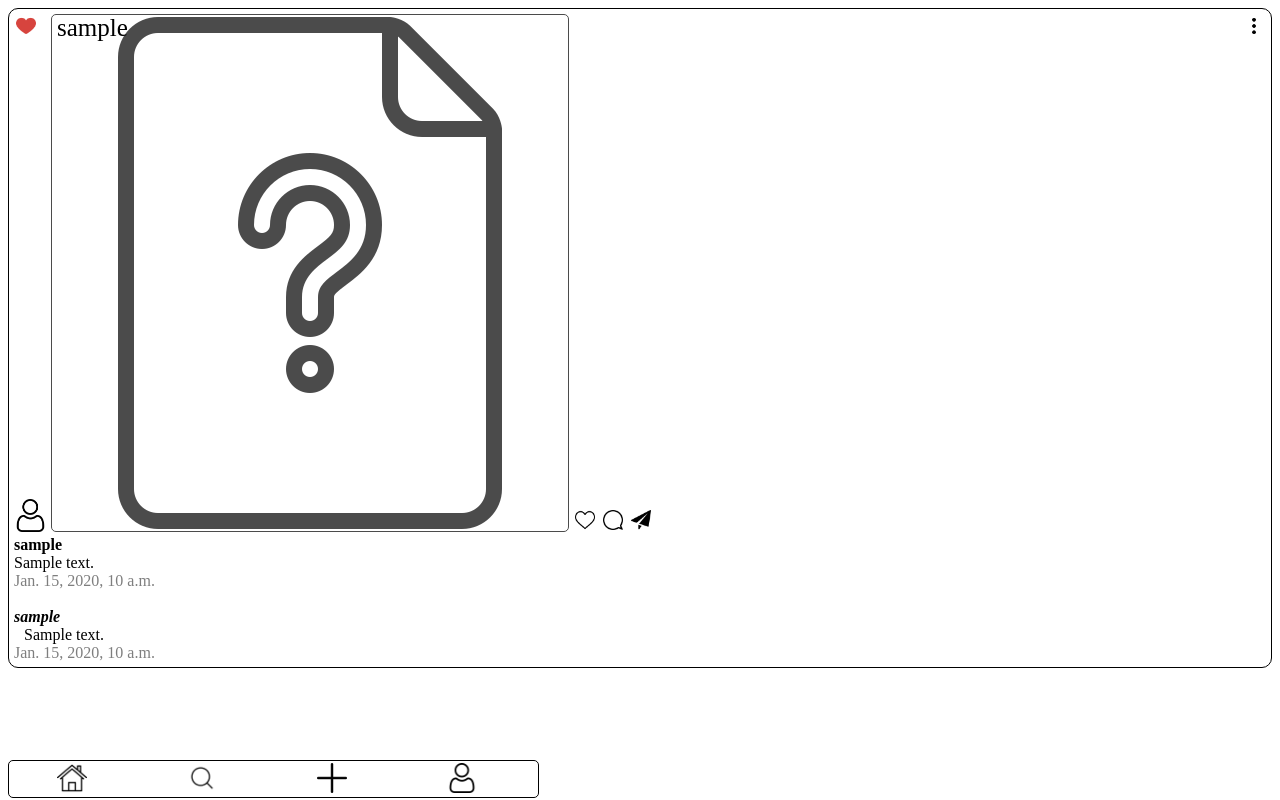
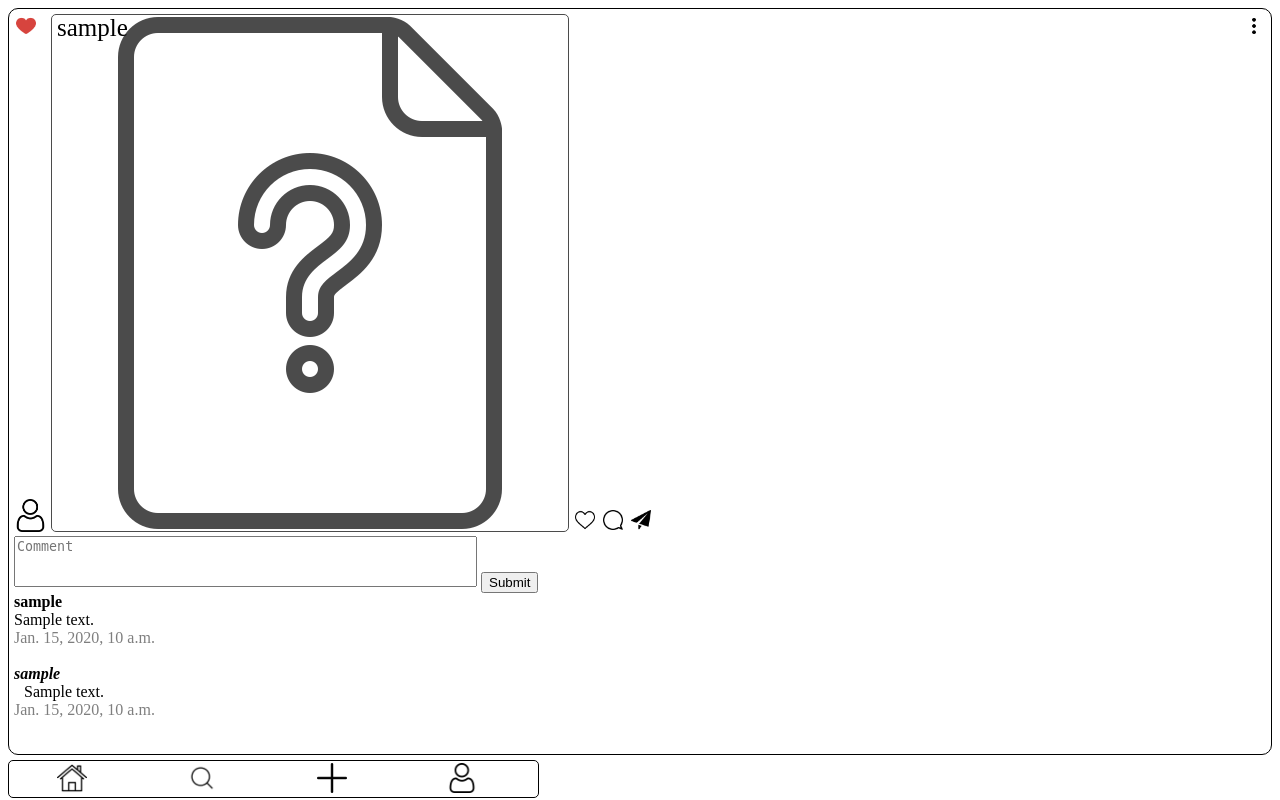
Before and after one commit to MatinGhasemi/instagram, a Django app: page /1 in a window 1280 px wide. Run offline with Django 4.2, Linux system fonts and the light colour scheme; tables that the repository leaves empty hold one stand-in row (values such as "Sample post"); some libraries are stand-ins or nearby versions.

Commit message:
comment added

```diff
--- a/instagram/static/instagram/js/script.js
+++ b/instagram/static/instagram/js/script.js
@@ -1,5 +1,8 @@
 let heart = document.getElementById('heart')
 let heart_red = document.getElementById('heart-red')
+
+// let comment_icon =document.getElementById('comment')
+// let comment = document.getElementById('add-comment')
 
 
 heart.style.zIndex = 1
--- a/instagram/templates/instagram/comment.html
+++ b/instagram/templates/instagram/comment.html
@@ -16,10 +16,18 @@
         <img class="post-pic" src="{% static 'instagram/images/unknown-mail.png' %}" alt="user">
         <img id="heart" class="like-comment" src="{% static 'instagram/images/heart.png' %}" alt="heart">
         <img id="heart-red" class="heart-red" src="{% static 'instagram/images/heart-red.png' %}" alt="heart">
-        <a href="http://127.0.0.1:8000/admin/instagram/comment/add/" target="_blank"><img class="like-comment" src="{% static 'instagram/images/chat.png' %}" alt="chat"></a>
+        <img class="like-comment" id="comment" src="{% static 'instagram/images/chat.png' %}" alt="chat">
         <img class="like-comment" src="{% static 'instagram/images/paper-plane.png' %}" alt="share">
         <img class="like-comment-dots" src="{% static 'instagram/images/dots.png' %}" alt="dots">
-
+          <section id="add-comment" >
+            <form action="{% url 'comment' post.id %}" method="POST">
+              {% csrf_token %}
+              <div>
+                <textarea style="resize: none;" placeholder="Comment" name="comment_body" cols="55" rows="3"></textarea>
+                <button type="submit">Submit</button>
+              </div>
+            </form>
+          </section>
         <div><b>{{ post.user }}</b></div>
         <div class="container-fluid">
             {{ post.post_body }}
@@ -29,9 +37,10 @@
         {% for c in comment %}
         <div><strong><i>{{ c.user }}</i></strong></div>
         <div class="comment-body">{{ c.body }}</div>
-        <div style="opacity: 50%;">{{ c.created_time }}</div>
+        <div style="opacity: 50%; margin-bottom: 30px;">{{ c.created_time }}</div>
         {% endfor %}
     </section>
+
 
     <section id="footer-section">
       <a href="/"><img class="footer-icon" src="{% static 'instagram/images/house.png' %}" alt="home"></a>
--- a/instagram/templates/instagram/main.html
+++ b/instagram/templates/instagram/main.html
@@ -36,7 +36,7 @@
         <div class="container-fluid">
             {{ post.post_body }}
         </div>
-        <div style="opacity: 50%;">{{ post.created_time }}</div>
+        <div style="opacity: 50%;">{{ post.created_time|date:"Y-m-d  H:i a" }}</div>
         <br>
         <br>
     </section>
--- a/instagram/urls.py
+++ b/instagram/urls.py
@@ -1,9 +1,9 @@
 from django.urls import path
 
-from .views import index,comments,userPage
+from .views import Index,Comments,UserPage
 
 urlpatterns = [
-    path('', index, name='index'),
-    path('<int:id>',comments ,name='comment'),
-    path('user-page',userPage , name='userpage')
+    path('', Index.as_view(), name='index'),
+    path('<int:id>',Comments.as_view() ,name='comment'),
+    path('user-page',UserPage.as_view() , name='userpage')
 ]
--- a/instagram/views.py
+++ b/instagram/views.py
@@ -1,19 +1,52 @@
-from django.shortcuts import render
+from django.shortcuts import redirect, render
+from django.http import HttpResponse, HttpResponseBadRequest
+from django.views import View
 
 from .models import Post,Comment,User
 
 
-def index(request):
-    posts = Post.objects.all()
+# def index(request):
+#     posts = Post.objects.all().order_by('-created_time')
+#     return render(request,'instagram/main.html',context={'posts':posts})
 
-    return render(request,'instagram/main.html',context={'posts':posts})
+class Index(View):
+    def get(self,request):
+        try:
+            posts = Post.objects.all().order_by('-created_time')
+            return render(request,'instagram/main.html',context={'posts':posts})
+        except:
+            return render(request,"instagram/error.html",{})
 
-def comments(request,id):
-    post = Post.objects.get(id=id)
-    comment = post.comment_set.all()
-    return render(request,'instagram/comment.html',context={'post':post , 'comment':comment})
+# def comments(request,id):
+#     post = Post.objects.get(id=id)
+#     comment = post.comment_set.all()
+#     return render(request,'instagram/comment.html',context={'post':post , 'comment':comment})
 
-def userPage(request):
-    user = User.objects.get(username='Matin')
-    user_post = user.post_set.all()
-    return render(request,'instagram/user-page.html',{'user':user ,'user_post':user_post})
+class Comments(View):
+    def get(self,request,id):
+        try:
+            post = Post.objects.get(id=id)
+            comment = post.comment_set.all().order_by('-created_time')
+            return render(request,'instagram/comment.html',context={'post':post , 'comment':comment})
+        except:
+            return render(request,"instagram/error.html",{})
+
+    def post(self,request,id):
+        post = Post.objects.get(id=id)
+        user = User.objects.get(id=1)
+        comment_body = request.POST['comment_body']
+        comment = Comment.objects.create(body=comment_body,user=user,post=post)
+        comment.save()
+
+        return redirect(f'/{id}')
+
+# def userPage(request):
+#     user = User.objects.get(username='Matin')
+#     user_post = user.post_set.all()
+#     return render(request,'instagram/user-page.html',{'user':user ,'user_post':user_post})
+
+class UserPage(View):
+    def get(self,request):
+        user = User.objects.get(username='Matin')
+        user_post = user.post_set.all()
+        return render(request,'instagram/user-page.html',{'user':user ,'user_post':user_post})
```
Also changed, not shown: instagram/templates/instagram/error.html (added, +20 -0 lines), instagram/static/instagram/css/style.css (line endings or trailing spaces).
